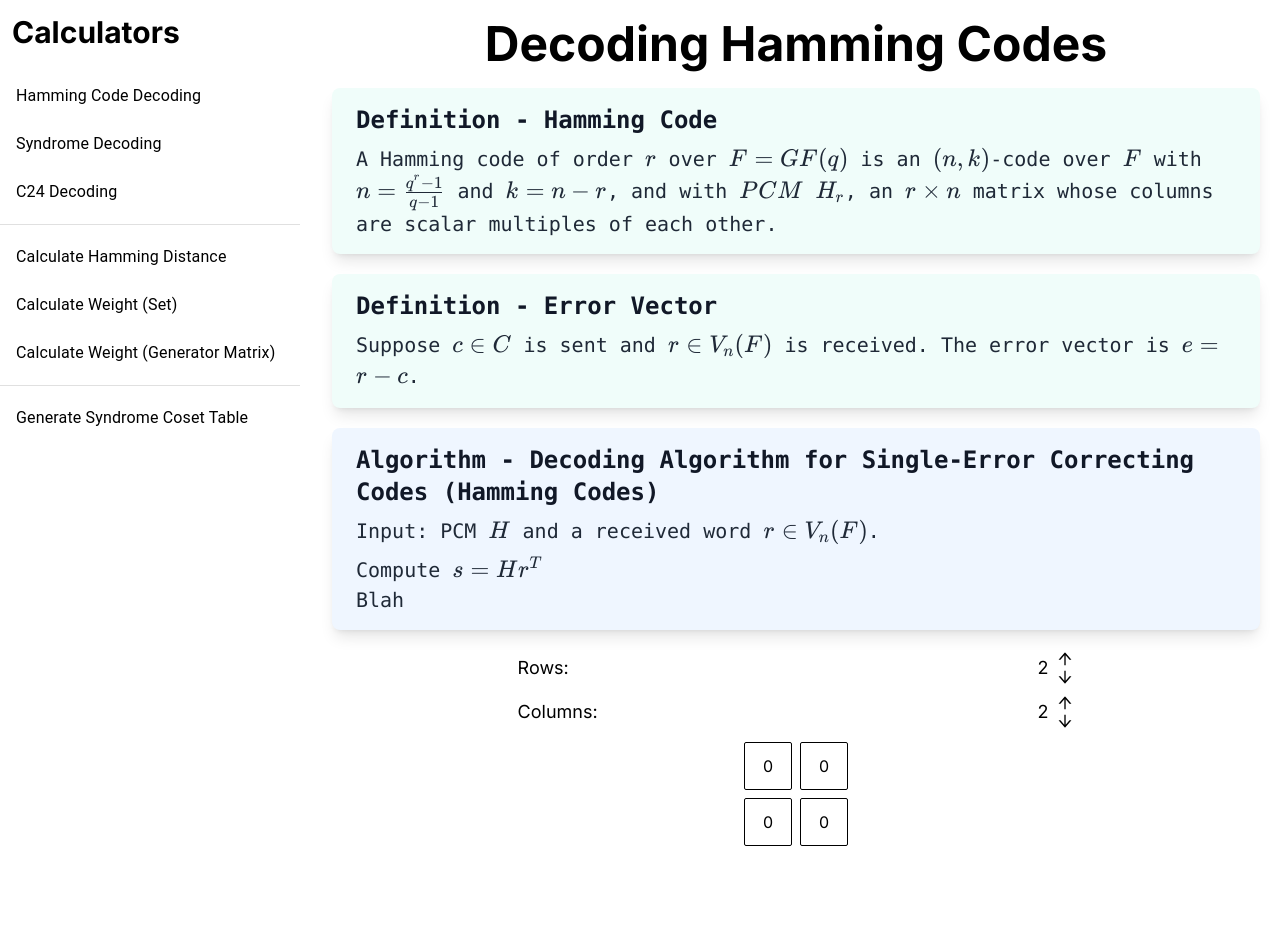
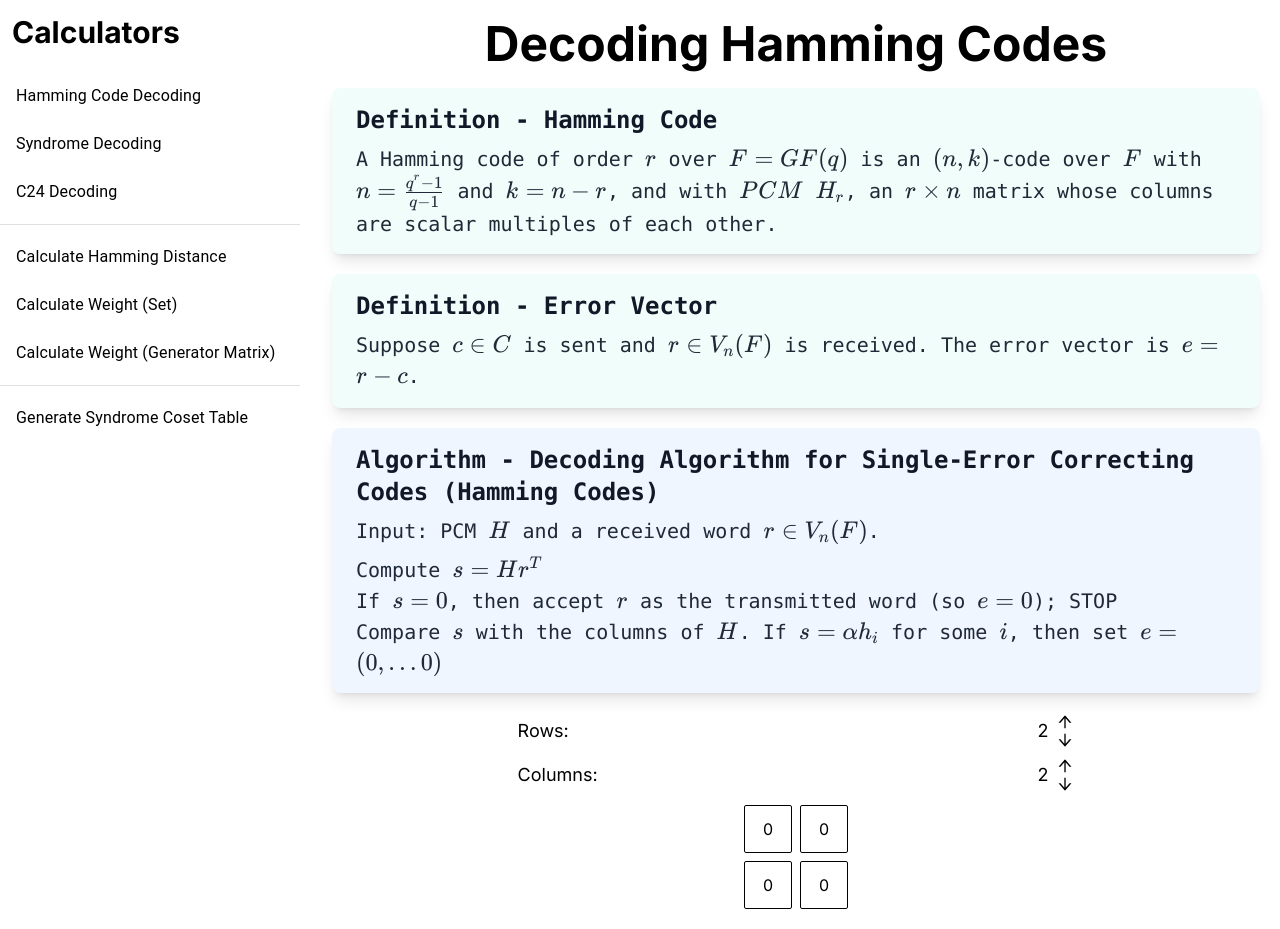
Before and after one commit to pl3lee/coding-theory-calculator, a Next.js app in the folder client/: page /decode-hamming in a window 1280 px wide. Before the commit the page ends 866 px from the top, so only its background shows below. Built offline with nearby package versions, Linux system fonts and the light colour scheme.

Commit message:
added steps

```diff
--- a/client/src/app/(decode)/decode-hamming/page.tsx
+++ b/client/src/app/(decode)/decode-hamming/page.tsx
@@ -32,7 +32,11 @@ const DecodeHamming = () => {
         <Algorithm
           name="Decoding Algorithm for Single-Error Correcting Codes (Hamming Codes)"
           input="PCM $$H$$ and a received word $$r \in V_n(F)$$."
-          steps={["Compute $$s = Hr^T$$", "Blah"]}
+          steps={[
+            "Compute $$s = Hr^T$$",
+            "If $$s = 0$$, then accept $$r$$ as the transmitted word (so $$e = 0$$); STOP",
+            "Compare $$s$$ with the columns of $$H$$. If $$s = \\alpha h_i$$ for some $$i$$, then set $$e = (0, \\ldots 0)$$",
+          ]}
         />
 
         <MatrixInput data={pcm} setData={setPcm} />
--- a/client/src/components/Algorithm.tsx
+++ b/client/src/components/Algorithm.tsx
@@ -23,16 +23,16 @@ const Algorithm = ({
       >
         {`Input: ${input}`}
       </ReactMarkdown>
-      <ol>
+      <ol type="1" start={1} className="">
         {steps.map((step, i) => {
           return (
-            <li key={i}>
+            <li key={i} className="flex gap-1">
               <ReactMarkdown
                 remarkPlugins={[remarkMath, remarkGfm]}
                 rehypePlugins={[rehypeKatex]}
                 className="text-gray-800 text-xl font-mono"
               >
-                {`${i}. ${step}`}
+                {`${step}`}
               </ReactMarkdown>
             </li>
           );
```
